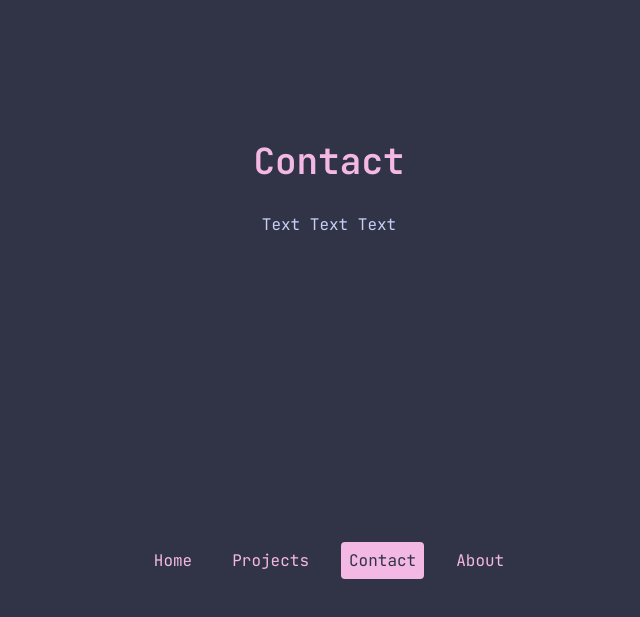
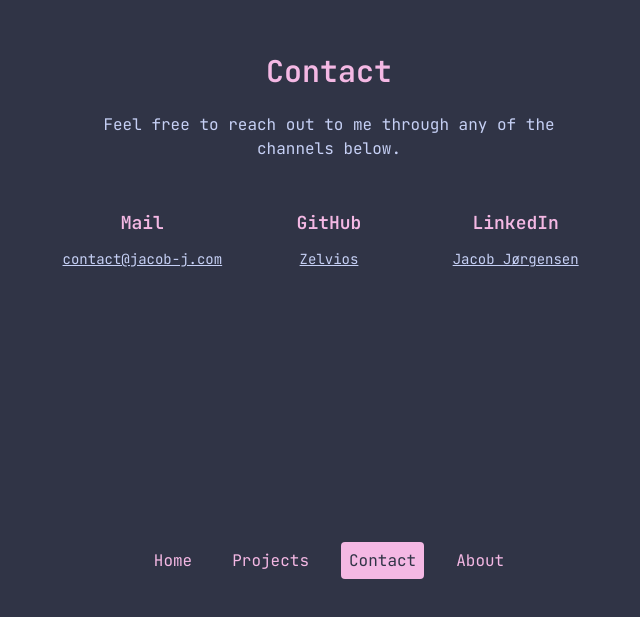
Before and after one commit to zelvios/website, a SvelteKit app: page /contact in a window 1280 px wide. Shown: the part 131-748 px from the top of the page, without its empty margins (311-951 px from the left). Built offline with nearby package versions, Linux system fonts and the light colour scheme.

Commit message:
style: add socials to the socialtab

```diff
--- a/src/routes/contact/+page.svelte
+++ b/src/routes/contact/+page.svelte
@@ -1,8 +1,38 @@
-<main class="text-text p-8">
-	<div class="flex flex-col items-center justify-center space-y-8 mt-[30vh]">
-		<h1 class="text-4xl font-bold text-accent">Contact</h1>
-		<p class="text-base text-text text-left">
-			Text Text Text
+<main class="text-text p-6">
+	<div class="flex flex-col items-center justify-center space-y-6 mt-[20vh] max-w-lg mx-auto">
+		<h1 class="text-3xl font-bold text-accent text-center">Contact</h1>
+		<p class="text-base text-text text-center">
+			Feel free to reach out to me through any of the channels below.
 		</p>
 	</div>
+
+	<!-- Socials Section -->
+	<div class="grid grid-cols-1 sm:grid-cols-2 lg:grid-cols-3 gap-12 mt-12 max-w-lg mx-auto">
+
+		<!-- Mail -->
+		<div class="flex flex-col items-center space-y-3">
+			<h2 class="text-lg font-semibold text-accent text-center">Mail</h2>
+			<p class="text-sm text-text text-center max-w-xs sm:max-w-sm md:max-w-md lg:max-w-lg whitespace-nowrap">
+				<a href="mailto:contact@jacob-j.com?subject=Hello Jacob&body=Hi Jacob,%0A%0A" class="text-text underline hover:text-accent">
+					contact@jacob-j.com
+				</a>
+			</p>
+		</div>
+
+		<!-- GitHub -->
+		<div class="flex flex-col items-center space-y-3">
+			<h2 class="text-lg font-semibold text-accent text-center">GitHub</h2>
+			<p class="text-sm text-text text-center max-w-xs sm:max-w-sm md:max-w-md lg:max-w-lg">
+				<a href="https://github.com/Zelvios" class="text-text underline hover:text-accent">Zelvios</a>
+			</p>
+		</div>
+
+		<!-- LinkedIn -->
+		<div class="flex flex-col items-center space-y-3">
+			<h2 class="text-lg font-semibold text-accent text-center">LinkedIn</h2>
+			<p class="text-sm text-text text-center max-w-xs sm:max-w-sm md:max-w-md lg:max-w-lg">
+				<a href="https://www.linkedin.com/in/jacob-j-in/" class="text-text underline hover:text-accent">Jacob Jørgensen</a>
+			</p>
+		</div>
+	</div>
 </main>
```
